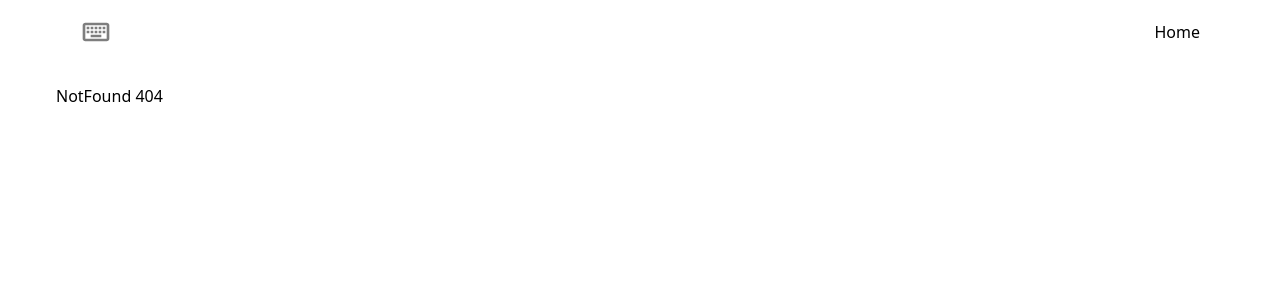
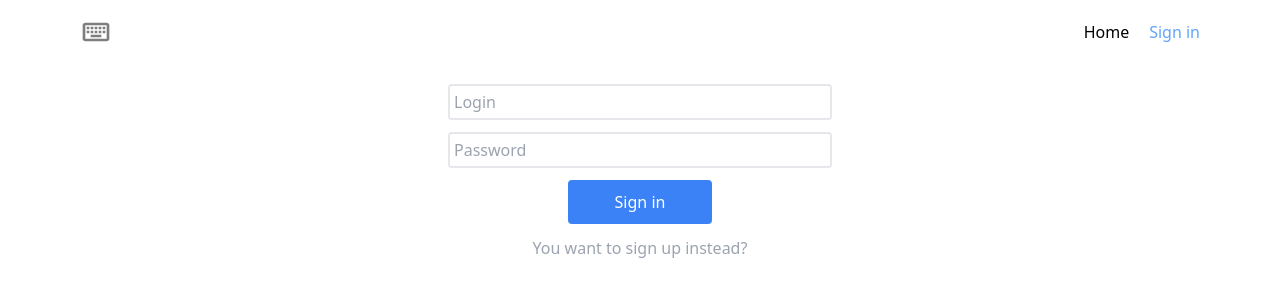
Before and after one commit to lezzercringe/react-typinggame, a React (Vite) app: page /auth in a window 1280 px wide. Before the commit this address had no page. Shown: the top 300 px of the page. Built offline with nearby package versions, Linux system fonts and the light colour scheme.

Commit message:
added auth form

```diff
--- a/package.json
+++ b/package.json
@@ -13,6 +13,7 @@
     "framer-motion": "^10.12.16",
     "react": "^18.2.0",
     "react-dom": "^18.2.0",
+    "react-hook-form": "^7.44.3",
     "react-router-dom": "^6.11.2",
     "zustand": "^4.3.8"
   },
--- /dev/null
+++ b/src/components/Auth/AuthForm.tsx
@@ -0,0 +1,55 @@
+import { Button } from "components/ui/Button";
+import { ErrorLabel } from "components/ui/ErrorLabel";
+import { Input } from "components/ui/Input";
+import { FC } from "react";
+import { useForm } from "react-hook-form";
+
+type AuthFormData = {
+  login: string;
+  password: string;
+};
+
+type Props = {
+  authMode: boolean;
+  onSubmit: (data: AuthFormData) => void;
+};
+
+export const AuthForm: FC<Props> = ({ authMode, onSubmit }) => {
+  const {
+    register,
+    handleSubmit,
+    formState: { errors },
+  } = useForm<AuthFormData>();
+
+  return (
+    <form className="flex flex-col space-y-3" onSubmit={handleSubmit(onSubmit)}>
+      <div className="flex flex-col  space-y-3">
+        <Input
+          name="login"
+          placeholder="Login"
+          registration={register("login", {
+            required: "(*) This field is required",
+          })}
+        />
+        {errors?.login?.message && (
+          <ErrorLabel message={errors.login.message} />
+        )}
+        <Input
+          name="password"
+          registration={register("password", {
+            required: "(*) This field is required",
+          })}
+          placeholder="Password"
+        />
+        {errors?.password?.message && (
+          <ErrorLabel message={errors.password.message} />
+        )}
+      </div>
+      <div className="flex justify-center">
+        <Button type="submit" className="w-36" variant="primary">
+          {authMode ? "Sign up" : "Sign in"}
+        </Button>
+      </div>
+    </form>
+  );
+};
--- a/src/components/MainLayout.tsx
+++ b/src/components/MainLayout.tsx
@@ -7,6 +7,11 @@ export const MainLayout = () => {
       id: 0,
       title: "Home",
       href: "/",
+    },
+    {
+      id: 1,
+      title: "Sign in",
+      href: "/auth",
     },
   ];
 
--- a/src/components/Router.tsx
+++ b/src/components/Router.tsx
@@ -2,12 +2,16 @@ import { MainPage } from "pages/MainPage";
 import { NotFound } from "pages/NotFound";
 import { MainLayout } from "./MainLayout";
 import { Routes, Route } from "react-router-dom";
+import { AuthPage } from "pages/AuthPage";
 
 export const Router = () => {
+  const isAuth = false;
+
   return (
     <Routes>
       <Route path="/" element={<MainLayout />}>
         <Route path="/" element={<MainPage />} />
+        {!isAuth && <Route path="/auth" element={<AuthPage />} />}
         <Route path="*" element={<NotFound />} />
       </Route>
     </Routes>
--- /dev/null
+++ b/src/components/ui/Button.tsx
@@ -0,0 +1,35 @@
+import { ButtonHTMLAttributes, ReactNode } from "react";
+import { DetailedHTMLProps, FC } from "react";
+
+type Props = {
+  title?: string;
+  variant: "primary" | "outlined";
+  children?: ReactNode;
+} & DetailedHTMLProps<
+  ButtonHTMLAttributes<HTMLButtonElement>,
+  HTMLButtonElement
+>;
+
+export const Button: FC<Props> = ({
+  title,
+  children,
+  variant,
+  className: propsClassName = "",
+  ...props
+}) => {
+  const baseStyles = "p-2 rounded transition-all border-2 border-blue-500";
+  const classNames =
+    variant === "outlined"
+      ? "text-blue-500"
+      : "bg-blue-500 text-white border-2 hover:text-blue-500 hover:bg-white hover:border-2 hover:border-blue-500";
+
+  return (
+    <button
+      className={`${baseStyles} ${classNames} ${propsClassName}`}
+      {...props}
+    >
+      {title && title}
+      {children && children}
+    </button>
+  );
+};
--- /dev/null
+++ b/src/components/ui/ErrorLabel.tsx
@@ -0,0 +1,3 @@
+export const ErrorLabel = ({ message }: { message: string }) => {
+  return <span className="text-xs text-red-400">{message}</span>;
+};
--- /dev/null
+++ b/src/components/ui/Input.tsx
@@ -0,0 +1,17 @@
+import { DetailedHTMLProps, FC, InputHTMLAttributes } from "react";
+import { UseFormRegisterReturn } from "react-hook-form";
+
+type Props = {
+  name: string;
+  registration?: UseFormRegisterReturn<Props["name"]>;
+} & DetailedHTMLProps<InputHTMLAttributes<HTMLInputElement>, HTMLInputElement>;
+
+export const Input: FC<Props> = ({ registration, ...props }) => {
+  return (
+    <input
+      {...registration}
+      className="outline-non rounded border-2  border-gray-200 p-1 focus:outline-none"
+      {...props}
+    />
+  );
+};
--- /dev/null
+++ b/src/hooks/useToggle.ts
@@ -0,0 +1,6 @@
+import { useCallback, useState } from "react";
+
+export const useToggle = (initial: boolean): [boolean, () => void] => {
+  const [value, setValue] = useState<boolean>(initial);
+  return [value, useCallback(() => setValue((v) => !v), [])];
+};
--- /dev/null
+++ b/src/pages/AuthPage.tsx
@@ -0,0 +1,28 @@
+import { AuthForm } from "components/Auth/AuthForm";
+import { useToggle } from "hooks/useToggle";
+
+export const AuthPage = () => {
+  const [authMode, toggleAuthMode] = useToggle(false);
+  // 0 - login, 1 - signup
+
+  return (
+    <div className="flex w-full justify-center">
+      <div className="flex w-96 flex-col space-y-3">
+        {/* auth form depending on mode */}
+        <AuthForm
+          authMode={authMode}
+          onSubmit={(e) => {
+            console.log(e);
+          }}
+        />
+        {/* toggle auth mode */}
+        <button
+          className="text-center text-gray-400 transition-all hover:text-blue-500 hover:transition-all"
+          onClick={toggleAuthMode}
+        >
+          You want to {authMode ? "login" : "sign up"} instead?
+        </button>
+      </div>
+    </div>
+  );
+};
```
Also changed, not shown: 1 other file (tests, documents, lock files or other folders).
